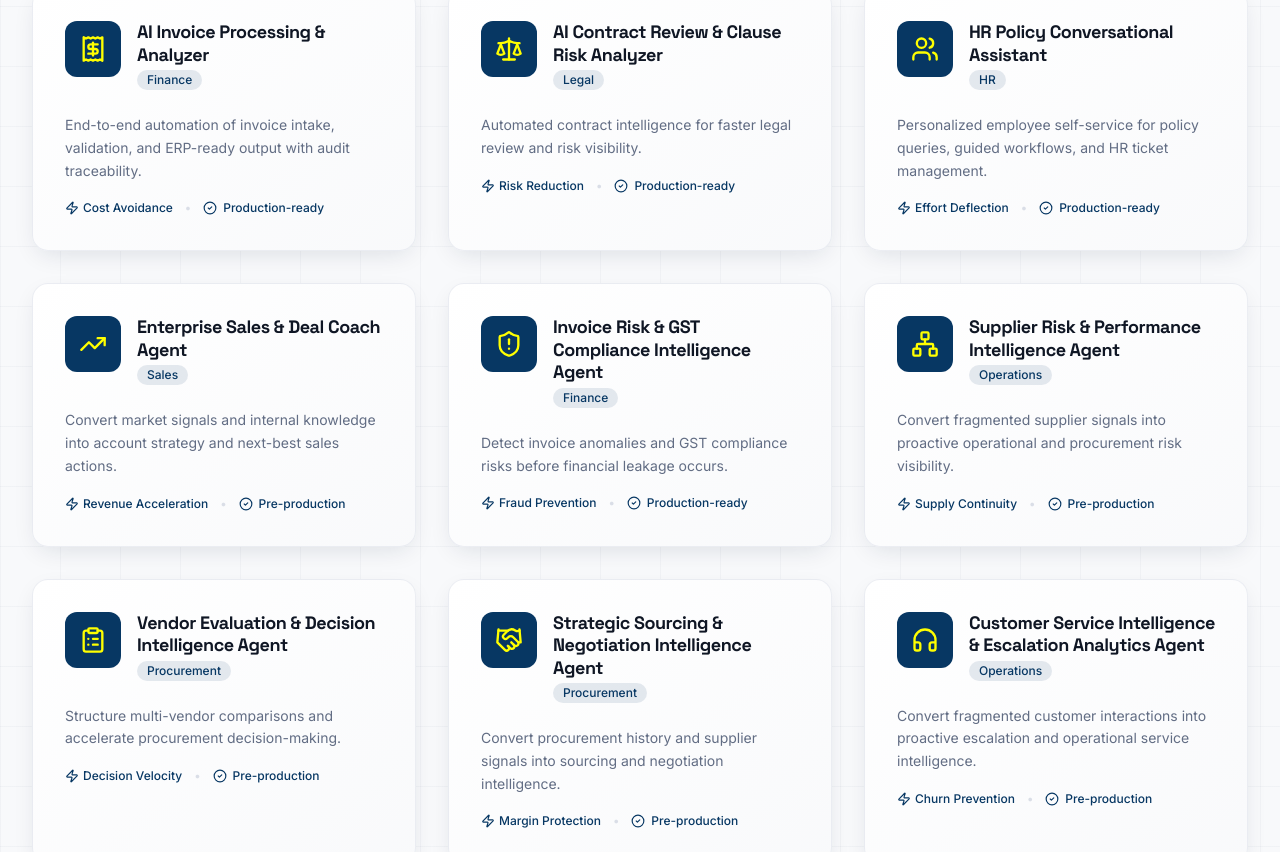
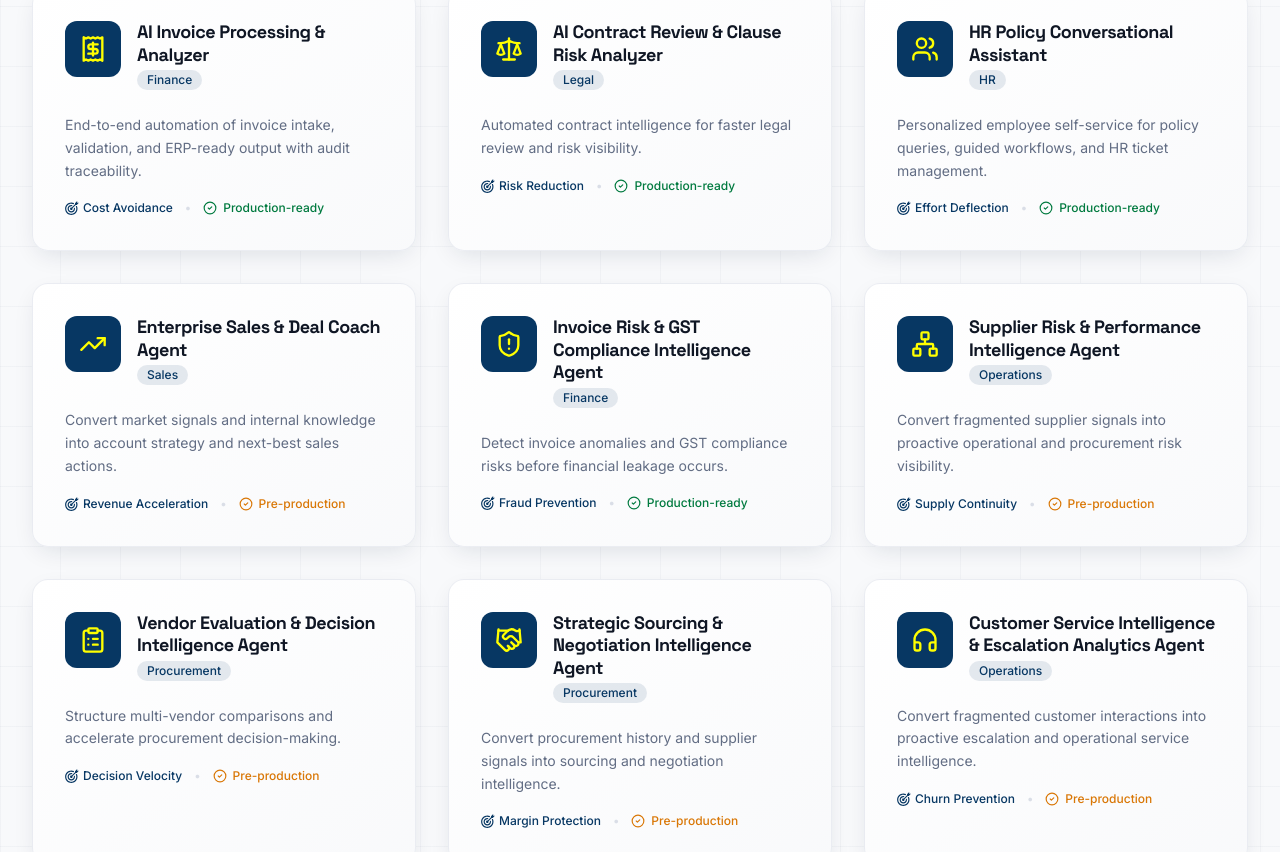
Before and after one commit to TYN-NIFO/tyn-website, a Next.js app: page /ai-solutions in a window 1280 px wide. Shown: the part 1034-1886 px from the top of the page. Built offline with nearby package versions, Linux system fonts and the light colour scheme.

Commit message:
Target icon change and style changes in Solution Portfolio

```diff
--- /dev/null
+++ b/src/components/icons/TargetIcon.tsx
@@ -0,0 +1,20 @@
+export const TargetIcon = (props: React.SVGProps<SVGSVGElement>) => (
+  <svg
+    fill="currentColor"
+    version="1.1"
+    id="Layer_1"
+    xmlns="http://www.w3.org/2000/svg"
+    viewBox="0 0 260 260"
+    {...props}
+  >
+    <g id="SVGRepo_bgCarrier" strokeWidth="0" />
+    <g
+      id="SVGRepo_tracerCarrier"
+      strokeLinecap="round"
+      strokeLinejoin="round"
+    />
+    <g id="SVGRepo_iconCarrier">
+      <path d="M218,94h3.023C228.057,108.874,232,125.484,232,143c0,63.411-51.589,115-115,115S2,206.411,2,143S53.589,28,117,28 c17.516,0,34.126,3.943,49,10.977V42v9.574l-7.979,7.979C145.64,53.441,131.715,50,117,50c-51.28,0-93,41.72-93,93s41.72,93,93,93 s93-41.72,93-93c0-14.716-3.441-28.641-9.552-41.022L208.426,94H218z M164,143c0,25.916-21.084,47-47,47s-47-21.084-47-47 s21.084-47,47-47c1.472,0,2.926,0.077,4.363,0.21l18.351-18.351C132.596,75.37,124.957,74,117,74c-38.047,0-69,30.953-69,69 s30.953,69,69,69s69-30.953,69-69c0-7.957-1.37-15.596-3.859-22.714l-18.35,18.35C163.923,140.074,164,141.528,164,143z M218,74 l40-40h-32V2l-40,40v17.857l-61.425,61.425c-2.373-0.828-4.92-1.283-7.575-1.283c-12.703,0-23,10.297-23,23 c0,12.703,10.297,23,23,23c12.703,0,23-10.297,23-23c0-2.655-0.455-5.202-1.283-7.575L200.143,74H218z" />
+    </g>
+  </svg>
+);
--- a/src/components/sections/ai-solutions/SolutionPortfolio.tsx
+++ b/src/components/sections/ai-solutions/SolutionPortfolio.tsx
@@ -12,8 +12,8 @@ import {
   Handshake,
   Headphones as HeadphonesIcon,
   BarChart3,
-  Zap,
 } from "lucide-react";
+import { TargetIcon } from "@/components/icons/TargetIcon";
 
 interface Solution {
   id: string;
@@ -337,11 +337,13 @@ export const SolutionPortfolio = () => {
                     </p>
                     <div className="flex items-center gap-3 text-xs font-medium h-5">
                       <div className="flex items-center gap-1 text-tyn-blue">
-                        <Zap className="w-3.5 h-3.5" />
+                        <TargetIcon className="w-3.5 h-3.5" />
                         <span>{solution.outcome}</span>
                       </div>
                       <span className="text-border">•</span>
-                      <div className="flex items-center gap-1.5 text-tyn-blue">
+                      <div
+                        className={`flex items-center gap-1.5 ${solution.status === "production" ? "text-[#007a3f]" : "text-amber-600"}`}
+                      >
                         <CheckCircle2 className="w-3.5 h-3.5" />
                         {solution.status === "pre-production"
                           ? "Pre-production"
@@ -376,11 +378,13 @@ export const SolutionPortfolio = () => {
                       </div>
                       <div className="flex items-center gap-3 text-xs font-medium h-5">
                         <div className="flex items-center gap-1 text-tyn-blue">
-                          <Zap className="w-3.5 h-3.5" />
+                          <TargetIcon className="w-3.5 h-3.5" />
                           <span>{solution.outcome}</span>
                         </div>
                         <span className="text-border">•</span>
-                        <div className="flex items-center gap-1 text-tyn-blue">
+                        <div
+                          className={`flex items-center gap-1 ${solution.status === "production" ? "text-[#007a3f]" : "text-amber-600"}`}
+                        >
                           <CheckCircle2 className="w-3 h-3" />
                           {solution.status === "pre-production"
                             ? "Pre-production"
```
Also changed, not shown: public/target-hit-succeed-aim-svgrepo-com (1).svg (added).
